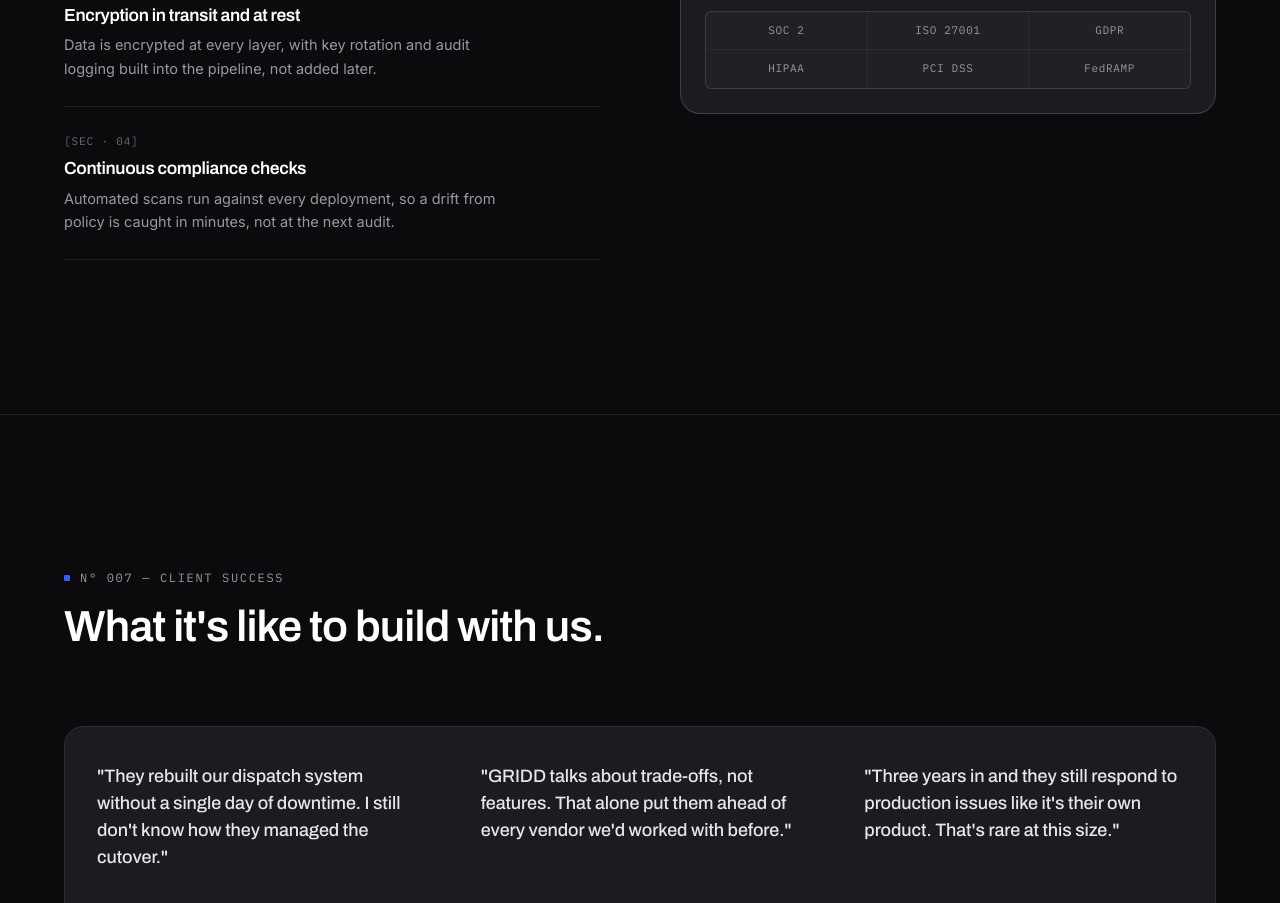
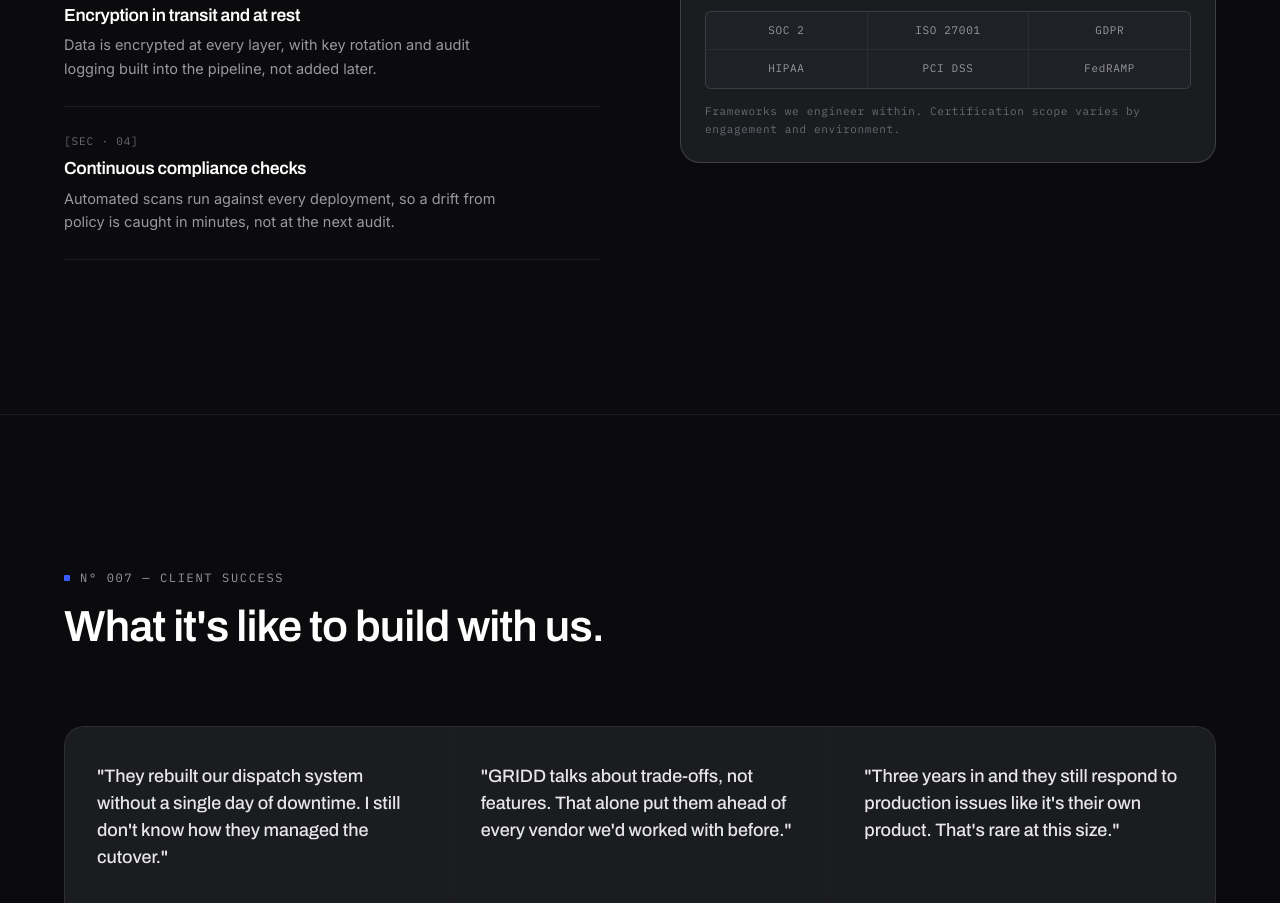
Before and after one commit to hyjaak/griddv24, a website: page index.html in a window 1280 px wide. Shown: the part 7236-8139 px from the top of the page. Drawn offline with Linux system fonts and the light colour scheme.

Commit message:
Add compliance qualifier copy

```diff
--- a/index.html
+++ b/index.html
@@ -435,6 +435,7 @@
             <span>PCI DSS</span>
             <span>FedRAMP</span>
           </div>
+          <p class="sec-panel-note">Frameworks we engineer within. Certification scope varies by engagement and environment.</p>
         </div>
       </div>
     </div>
--- a/styles.css
+++ b/styles.css
@@ -632,6 +632,14 @@ p{ margin: 0; }
   transition: color .3s var(--ease), background .3s var(--ease);
 }
 .sec-tag-grid span:hover{ color: var(--white); background: var(--graphite-3); }
+.sec-panel-note{
+  margin-top: 14px;
+  font-family: var(--font-mono);
+  font-size: 11px;
+  letter-spacing: 0.06em;
+  color: var(--dimmer);
+  line-height: 1.6;
+}
 
 /* ==========================================================================
    CLIENT SUCCESS
```
